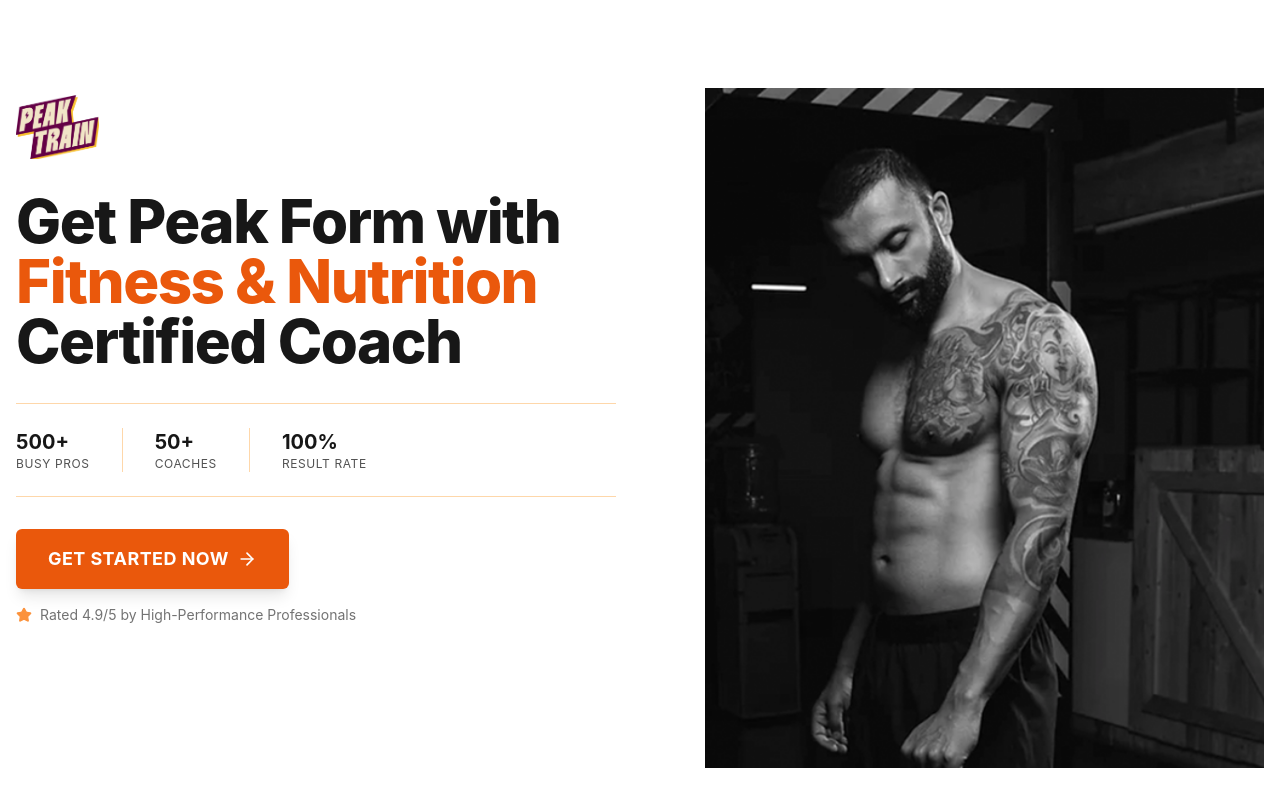
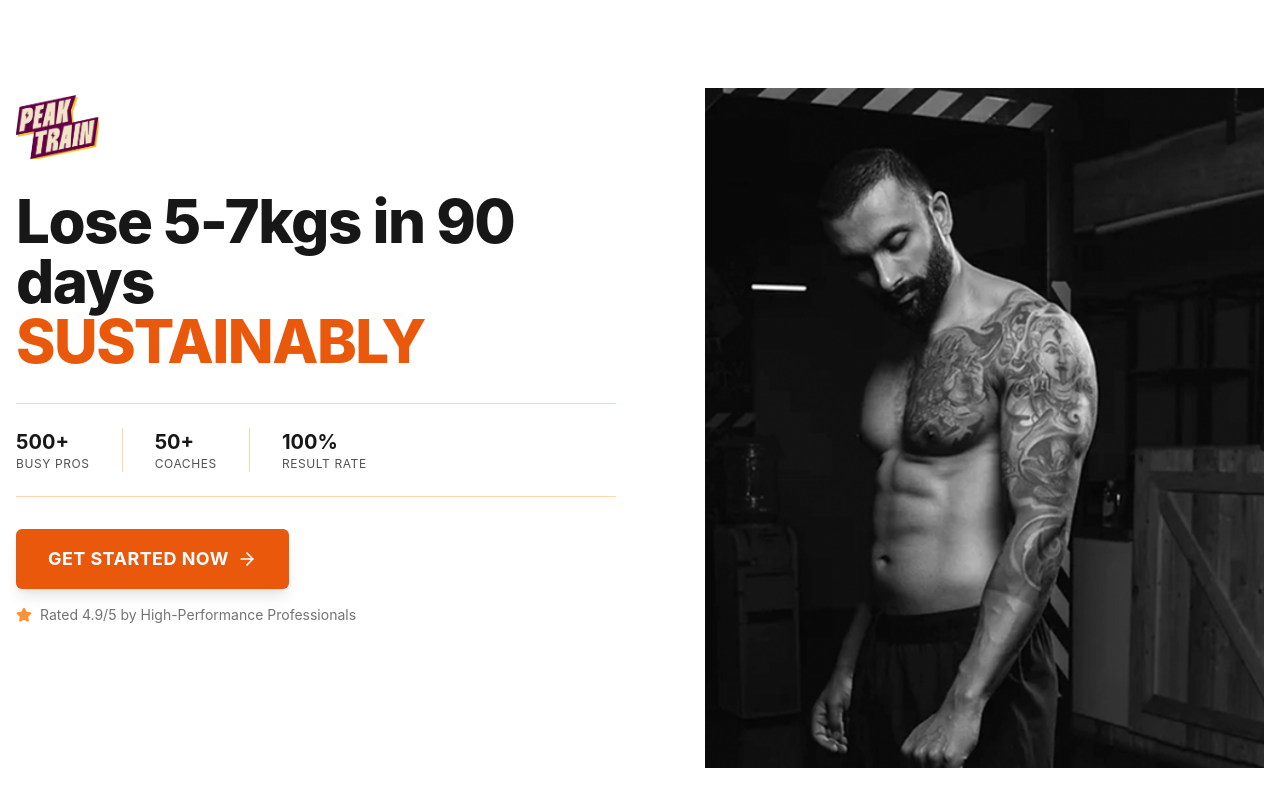
Before and after one commit to bhavyacosmo/peaktrain-21-feb, a React (Vite) app: page / in a window 1280 px wide. Shown: the top 800 px of the page. Built offline with nearby package versions, Linux system fonts and the light colour scheme.

Commit message:
Update hero headline to new copy

```diff
--- a/src/components/sections/HeroSection.jsx
+++ b/src/components/sections/HeroSection.jsx
@@ -18,9 +18,8 @@ const HeroSection = () => {
                             <img src="/assets/Peak-Train-1.png" alt="Peak Train" className="h-12 md:h-16 mb-8" />
 
                             <h1 className="text-4xl md:text-6xl font-extrabold text-neutral-900 tracking-tight mb-6 leading-[1.1]">
-                                Get Peak Form with <br />
-                                <span className="text-brand-600">Fitness & Nutrition</span> <br />
-                                Certified Coach
+                                Lose 5-7kgs in 90 days <br />
+                                <span className="text-brand-600">SUSTAINABLY</span>
                             </h1>
 
                             {/* Mobile Only Image */}
```
